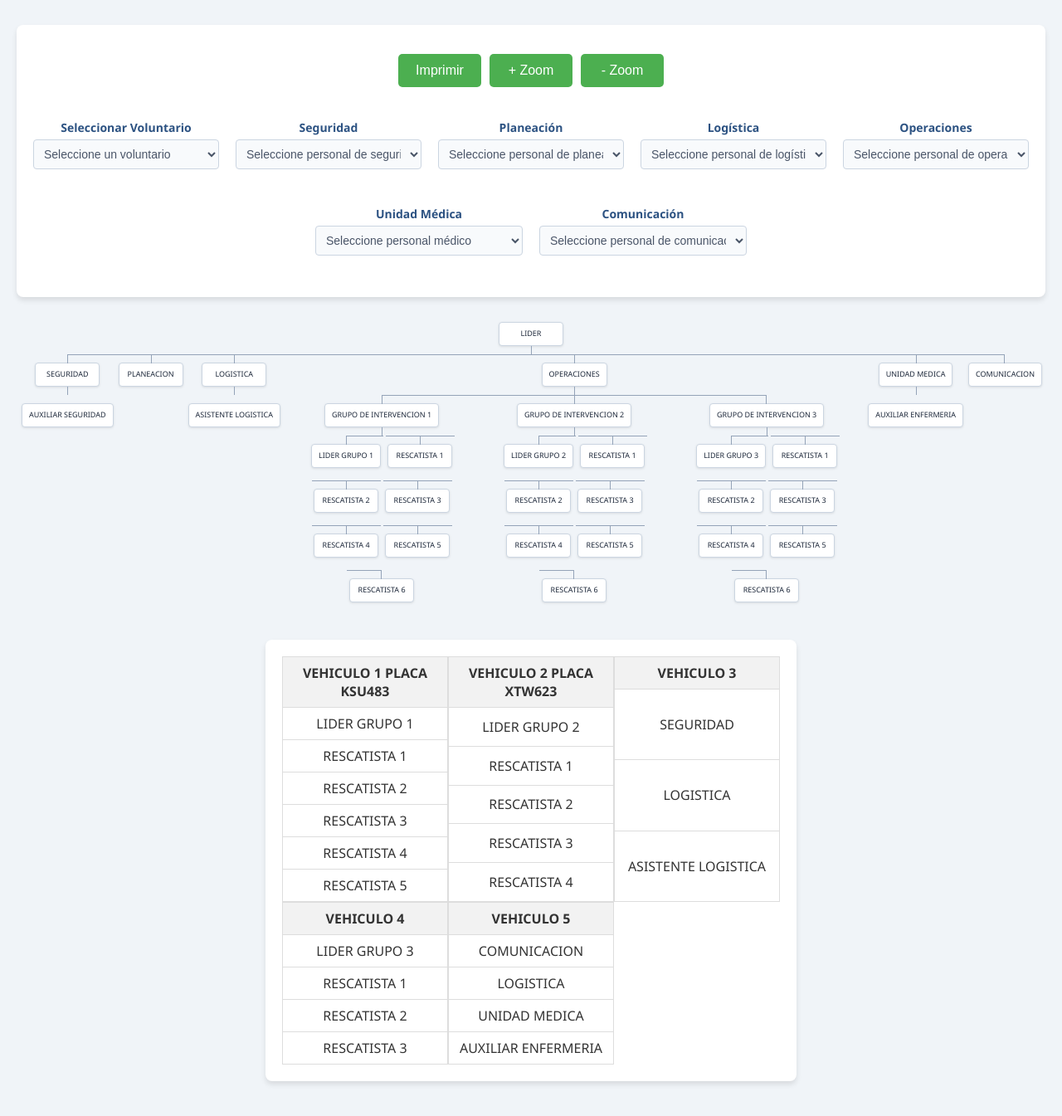
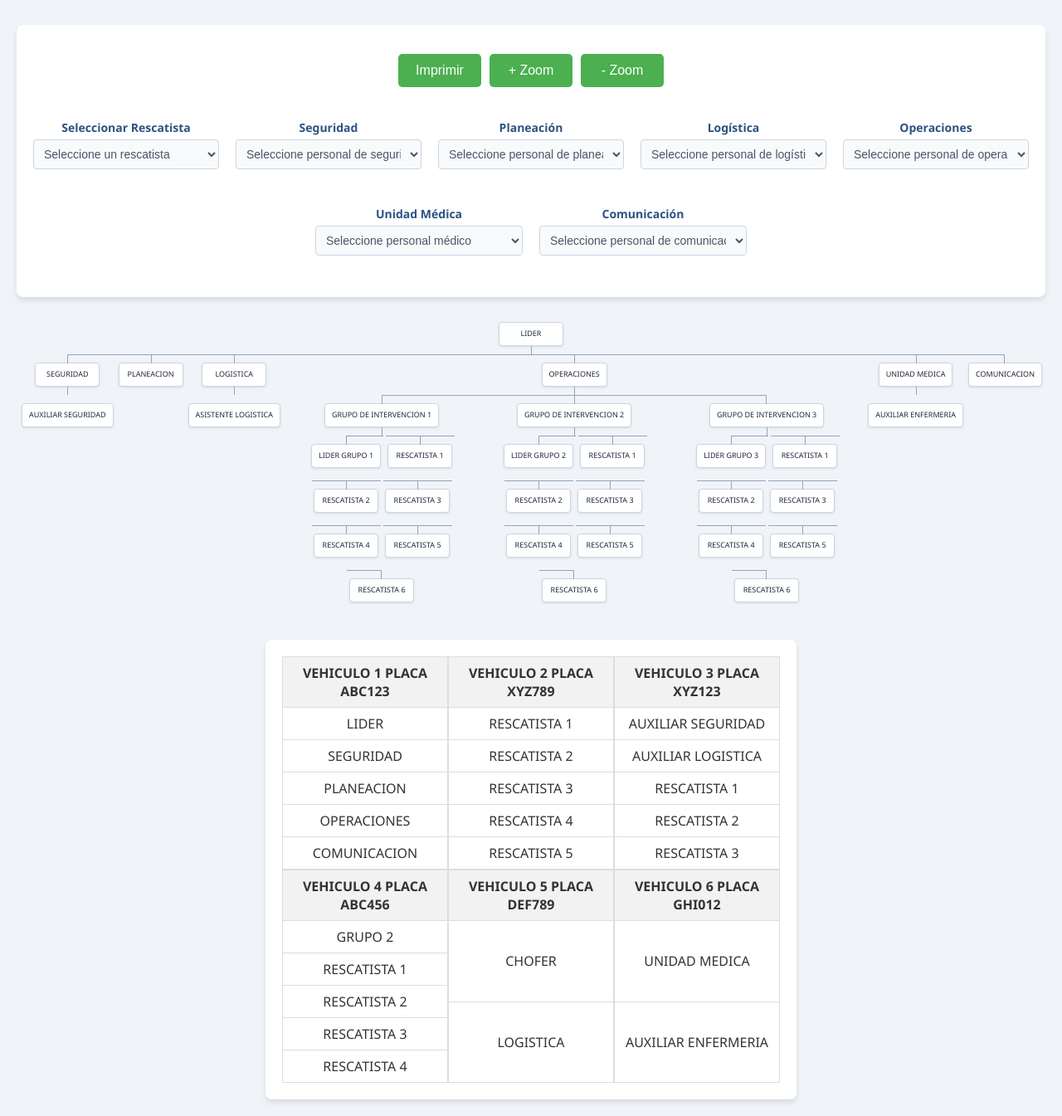
Before and after one commit to Surita-pixel/defensa, a Django app: page / in a window 1280 px wide. Shown: the part 64-1409 px from the top of the page at 83% size. Before the commit the page ends 1371 px from the top, so only its background shows below. Run offline with Django 5.2, Linux system fonts and the light colour scheme; data comes from the database, SQL or seed files in the repository; both versions use the stored data as it was after the commit.

Commit message:
version 0.1

```diff
--- a/apps/integrantes/views.py
+++ b/apps/integrantes/views.py
@@ -1,11 +1,13 @@
+from django.core.exceptions import ValidationError
+from django.urls import reverse_lazy
+from django.contrib import messages
 from django.shortcuts import render, redirect, get_object_or_404
 from django.views.generic.edit import CreateView, UpdateView
-from django.urls import reverse_lazy
 from django.views.generic import ListView, DetailView
-from django.contrib import messages
+from django.db import IntegrityError
 from django.db.models import Q
-from django.core.exceptions import ValidationError
-from django.db import IntegrityError
+
+
 from .froms import MiembroForm
 
 from .import models
@@ -84,11 +86,9 @@ class MiembroGrupoUSARCreateView(CreateView):
 class MiembroGrupoUSARUpdateView(UpdateView):
     model = models.MiembroGrupoUSAR
     template_name = 'form_miembro.html'
-    fields = ['nombre', 'puesto', 'edad', 'genero', 'cedula', 'componente',
-              'asignacion_operacional', 'eps', 'arl', 'rh', 'curso_basico',
-              'curso_sci', 'curso_svb', 'curso_crecl', 'curso_svt',
-              'curso_matpel', 'curso_macom', 'curso_revert', 'curso_bra']
+    form_class=MiembroForm
     success_url = reverse_lazy('voluntarios')
+
 
     def form_valid(self, form):
         messages.success(self.request, 'Miembro actualizado exitosamente.')
@@ -99,6 +99,14 @@ class MiembroGrupoUSARUpdateView(UpdateView):
             for error in errors:
                 messages.error(self.request, f'Error en {field}: {error}')
         return super().form_invalid(form)
+    def get_context_data(self, **kwargs):
+        context = super().get_context_data(**kwargs)
+        miembro = self.get_object()  # Obtenemos el objeto que se está editando
+        context['miembro'] = miembro
+        return context
 
 
-# def deleteView(request)
+def eliminar_voluntario(request, pk):
+    voluntario = get_object_or_404(models.MiembroGrupoUSAR, pk=pk)
+    voluntario.delete()
+    return redirect('voluntarios')
--- a/static/script.js
+++ b/static/script.js
@@ -11,6 +11,14 @@ document.addEventListener('DOMContentLoaded', function () {
     const zoomInButton = document.getElementById('zoom-in');
     const zoomOutButton = document.getElementById('zoom-out');
     const vehiculos = document.querySelectorAll('.vehiculo');
+
+    // Guardar el texto original de las celdas de vehículos
+    vehiculos.forEach(vehiculo => {
+        const celdas = vehiculo.querySelectorAll('td');
+        celdas.forEach(celda => {
+            celda.dataset.textoOriginal = celda.textContent.trim();
+        });
+    });
 
     zoomInButton.addEventListener('click', function () {
         scale += 0.1;
@@ -124,7 +132,7 @@ document.addEventListener('DOMContentLoaded', function () {
                 if (celdaVehiculo) {
                     celdaVehiculo.dataset.voluntarioId = this.dataset.voluntarioId;
                     celdaVehiculo.dataset.voluntarioNombre = this.dataset.voluntarioNombre;
-
+                    celdaVehiculo.dataset.textoOriginal = celdaVehiculo.dataset.textoOriginal || celdaVehiculo.textContent.trim();
                     celdaVehiculo.innerHTML = `${voluntarioNombre}`;
                 }
 
@@ -159,18 +167,38 @@ document.addEventListener('DOMContentLoaded', function () {
                 // Remover de las tablas de vehículos
                 const celdaVehiculo = document.querySelector(`td[data-vehiculo="${this.id}"]`);
                 if (celdaVehiculo) {
-                    celdaVehiculo.innerHTML = '';
+                    celdaVehiculo.textContent = celdaVehiculo.dataset.textoOriginal || '';
                     delete celdaVehiculo.dataset.voluntarioId;
                     delete celdaVehiculo.dataset.voluntarioNombre;
                 }
-
             }
         });
     });
-
     const printButton = document.getElementById('print');
     printButton.addEventListener('click', function () {
+        // Guarda el contenido original
+        const bodyHTML = document.body.innerHTML;
+
+        // Crea un nuevo contenido solo con el organigrama
+        let printContent = '<div class="organigrama-container" style="page-break-after: always;">'
+            + document.querySelector('.organigrama-container').innerHTML
+            + '</div>';
+
+        // Agrega un salto de página antes de cada tabla y crea el contenido de impresión
+        document.querySelectorAll('.vehiculo').forEach(vehiculo => {
+            printContent += '<div class="vehiculo" style="page-break-before: always;">'
+                + vehiculo.outerHTML
+                + '</div>';
+        });
+
+        // Reemplaza el contenido del body
+        document.body.innerHTML = printContent;
+
+        // Imprime
         window.print();
+
+        // Restaura el contenido original
+        document.body.innerHTML = bodyHTML;
     });
 
 });
--- a/static/styles.css
+++ b/static/styles.css
@@ -406,3 +406,28 @@ select:focus {
 .table-rw{
     display: flex;
 }
+@media print {
+    .organigrama-container {
+        width: 100%;
+        height: auto;
+        page-break-after: always;
+    }
+
+    .vehiculo {
+        width: 100%;
+        height: auto;
+        page-break-before: always;
+        visibility: visible;
+        position: relative;
+        margin: 0 auto;
+    }
+
+    /* Asegura que el organigrama esté en modo landscape y las tablas en portrait */
+    @page:first {
+        size: landscape;
+    }
+
+    @page {
+        size: portrait;
+    }
+}
--- a/templates/organigrama.html
+++ b/templates/organigrama.html
@@ -19,11 +19,12 @@
                 <button id="zoom-out" style="width: 100px; padding: 10px; margin: 5px; height: 40px;">- Zoom</button>
             </div>
         </div>
+
         <div class="selects-container">
             <div class="select-group">
-                <h3>Seleccionar Voluntario</h3>
+                <h3>Seleccionar Rescatista</h3>
                 <select id="selector-voluntarios" data-categoria="operaciones">
-                    <option value="">Seleccione un voluntario</option>
+                    <option value="">Seleccione un rescatista</option>
                     {% for voluntario in voluntarios_busqueda_rescate %}
                     <option value="{{ voluntario.pk }}">{{ voluntario.nombre }}</option>
                     {% endfor %}
@@ -216,27 +217,24 @@
                 <table class="vehiculo" id="vehiculo1">
                     <thead>
                         <tr>
-                            <th colspan="2">VEHICULO 1 PLACA KSU483</th>
+                            <th colspan="2">VEHICULO 1 PLACA ABC123</th>
                         </tr>
                     </thead>
                     <tbody>
                         <tr>
-                            <td id="vehiculo1-lider" data-vehiculo="lider-grupo-1">LIDER GRUPO 1</td>
+                            <td id="vehiculo1-lider" data-vehiculo="lider">LIDER</td>
                         </tr>
                         <tr>
-                            <td id="vehiculo1-rescatista1" data-vehiculo="rescatista-1-grupo-1">RESCATISTA 1</td>
+                            <td id="vehiculo1-seguridad" data-vehiculo="seguridad">SEGURIDAD</td>
                         </tr>
                         <tr>
-                            <td id="vehiculo1-rescatista2" data-vehiculo="rescatista-2-grupo-1">RESCATISTA 2</td>
+                            <td id="vehiculo1-planeacion" data-vehiculo="planeacion">PLANEACION</td>
                         </tr>
                         <tr>
-                            <td id="vehiculo1-rescatista3" data-vehiculo="rescatista-3-grupo-1">RESCATISTA 3</td>
+                            <td id="vehiculo1-operaciones" data-vehiculo="operaciones">OPERACIONES</td>
                         </tr>
                         <tr>
-                            <td id="vehiculo1-rescatista4" data-vehiculo="rescatista-4-grupo-1">RESCATISTA 4</td>
-                        </tr>
-                        <tr>
-                            <td id="vehiculo1-rescatista5" data-vehiculo="rescatista-5-grupo-1">RESCATISTA 5</td>
+                            <td id="vehiculo1-comunicacion" data-vehiculo="comunicacion">COMUNICACION</td>
                         </tr>
                     </tbody>
                 </table>
@@ -244,13 +242,10 @@
                 <table class="vehiculo" id="vehiculo2">
                     <thead>
                         <tr>
-                            <th colspan="2">VEHICULO 2 PLACA XTW623</th>
+                            <th colspan="2">VEHICULO 2 PLACA XYZ789</th>
                         </tr>
                     </thead>
                     <tbody>
-                        <tr>
-                            <td id="vehiculo2-lider" data-vehiculo="lider-grupo-2">LIDER GRUPO 2</td>
-                        </tr>
                         <tr>
                             <td id="vehiculo2-rescatista1" data-vehiculo="rescatista-1-grupo-2">RESCATISTA 1</td>
                         </tr>
@@ -263,68 +258,91 @@
                         <tr>
                             <td id="vehiculo2-rescatista4" data-vehiculo="rescatista-4-grupo-2">RESCATISTA 4</td>
                         </tr>
+                        <tr>
+                            <td id="vehiculo2-rescatista5" data-vehiculo="rescatista-5-grupo-2">RESCATISTA 5</td>
+                        </tr>
                     </tbody>
                 </table>
                 <table class="vehiculo" id="vehiculo3">
                     <thead>
                         <tr>
-                            <th colspan="2">VEHICULO 3</th>
+                            <th colspan="2">VEHICULO 3 PLACA XYZ123</th>
                         </tr>
                     </thead>
                     <tbody>
                         <tr>
-                            <td id="vehiculo3-seguridad" data-vehiculo="seguridad">SEGURIDAD</td>
+                            <td id="vehiculo3-aux-seguridad" data-vehiculo="auxiliar-seguridad">AUXILIAR SEGURIDAD</td>
                         </tr>
                         <tr>
-                            <td id="vehiculo3-logistica" data-vehiculo="logistica">LOGISTICA</td>
+                            <td id="vehiculo3-aux-logistica" data-vehiculo="asistente-logistica">AUXILIAR LOGISTICA</td>
                         </tr>
                         <tr>
-                            <td id="vehiculo3-asistente-logistica" data-vehiculo="asistente-logistica">ASISTENTE LOGISTICA</td>
+                            <td id="vehiculo3-rescatista1" data-vehiculo="rescatista-1-grupo-3">RESCATISTA 1</td>
+                        </tr>
+                        <tr>
+                            <td id="vehiculo3-rescatista2" data-vehiculo="rescatista-2-grupo-3">RESCATISTA 2</td>
+                        </tr>
+                        <tr>
+                            <td id="vehiculo3-rescatista3" data-vehiculo="rescatista-3-grupo-3">RESCATISTA 3</td>
                         </tr>
                     </tbody>
                 </table>
+
             </div>
 
             <div class="table-rw">
                 <table class="vehiculo" id="vehiculo4">
                     <thead>
                         <tr>
-                            <th colspan="2">VEHICULO 4</th>
+                            <th colspan="2">VEHICULO 4 PLACA ABC456</th>
                         </tr>
                     </thead>
                     <tbody>
                         <tr>
-                            <td id="vehiculo4-lider" data-vehiculo="lider-grupo-3">LIDER GRUPO 3</td>
+                            <td id="vehiculo4-grupo2" data-vehiculo="grupo-intervencion-2">GRUPO 2</td>
                         </tr>
                         <tr>
-                            <td id="vehiculo4-rescatista1" data-vehiculo="rescatista-1-grupo-3">RESCATISTA 1</td>
+                            <td id="vehiculo4-rescatista1" data-vehiculo="rescatista-1-grupo-2">RESCATISTA 1</td>
                         </tr>
                         <tr>
-                            <td id="vehiculo4-rescatista2" data-vehiculo="rescatista-2-grupo-3">RESCATISTA 2</td>
+                            <td id="vehiculo4-rescatista2" data-vehiculo="rescatista-2-grupo-2">RESCATISTA 2</td>
                         </tr>
                         <tr>
-                            <td id="vehiculo4-rescatista3" data-vehiculo="rescatista-3-grupo-3">RESCATISTA 3</td>
+                            <td id="vehiculo4-rescatista3" data-vehiculo="rescatista-3-grupo-2">RESCATISTA 3</td>
+                        </tr>
+                        <tr>
+                            <td id="vehiculo4-rescatista4" data-vehiculo="rescatista-4-grupo-2">RESCATISTA 4</td>
                         </tr>
                     </tbody>
                 </table>
+
                 <table class="vehiculo" id="vehiculo5">
                     <thead>
                         <tr>
-                            <th colspan="2">VEHICULO 5</th>
+                            <th colspan="2">VEHICULO 5 PLACA DEF789</th>
                         </tr>
                     </thead>
                     <tbody>
                         <tr>
-                            <td id="vehiculo5-comunicacion" data-vehiculo="comunicacion">COMUNICACION</td>
+                            <td id="vehiculo5-chofer" data-vehiculo="logistica">CHOFER</td>
                         </tr>
                         <tr>
                             <td id="vehiculo5-logistica" data-vehiculo="logistica">LOGISTICA</td>
                         </tr>
+                    </tbody>
+                </table>
+                <table class="vehiculo" id="vehiculo6">
+                    <thead>
                         <tr>
-                            <td id="vehiculo5-unidad-medica" data-vehiculo="unidad-medica">UNIDAD MEDICA</td>
+                            <th colspan="2">VEHICULO 6 PLACA GHI012</th>
+                        </tr>
+                    </thead>
+                    <tbody>
+                        <tr>
+                            <td id="vehiculo6-unidad-medica" data-vehiculo="unidad-medica">UNIDAD MEDICA</td>
                         </tr>
                         <tr>
-                            <td id="vehiculo5-auxiliar-enfermeria" data-vehiculo="auxiliar-enfermeria">AUXILIAR ENFERMERIA</td>
+                            <td id="vehiculo6-aux-enfermeria" data-vehiculo="auxiliar-enfermeria">AUXILIAR ENFERMERIA</td>
                         </tr>
                     </tbody>
                 </table>
--- a/templates/voluntario.html
+++ b/templates/voluntario.html
@@ -5,6 +5,12 @@
 {% block content %}
 <h1>Detalle del Voluntario</h1>
 <a href="{% url 'editar_miembro' voluntario.pk %}" class="edit-button">Editar Voluntario</a>
+
+<form action="{% url 'eliminar_miembro' voluntario.pk %}" method="post" style="display:inline;">
+    {% csrf_token %}
+    <button type="submit" onclick="return confirm('¿Estás seguro de que quieres eliminar a este voluntario?');" class="delete-button">Eliminar Voluntario</button>
+</form>
+
 <table>
     <tr>
         <th>Nombre</th>
--- a/templates/voluntarios_detail.html
+++ b/templates/voluntarios_detail.html
@@ -1,9 +1,14 @@
 {% extends "base.html" %}
+{%load static%}
 
 {% block title %}Detalle de Voluntarios{% endblock %}
 
 {% block content %}
     <h1>Detalle de Voluntarios</h1>
+    <button class="submit-btn" style="width: 100px; padding: 10px; margin: 5px; height: 40px;" onclick="window.location.href='{% url 'crear_miembro' %}'">
+        Crear
+    </button>
+
     <table>
         <thead>
             <tr>
--- a/usar_l_ns/urls.py
+++ b/usar_l_ns/urls.py
@@ -16,7 +16,7 @@ Including another URLconf
 """
 from django.contrib import admin
 from django.urls import path
-from apps.integrantes.views import OrganigramaView,VoluntariosView,VoluntarioDetail,MiembroGrupoUSARCreateView, MiembroGrupoUSARUpdateView
+from apps.integrantes.views import OrganigramaView,VoluntariosView,VoluntarioDetail,MiembroGrupoUSARCreateView, MiembroGrupoUSARUpdateView, eliminar_voluntario
 
 urlpatterns = [
     path('admin/', admin.site.urls),
@@ -25,4 +25,5 @@ urlpatterns = [
     path('voluntario/<int:pk>/', VoluntarioDetail.as_view(), name='voluntario_detail'),
     path('voluntario/nuevo/', MiembroGrupoUSARCreateView.as_view(), name='crear_miembro'),
     path('voluntario/editar/<int:pk>/', MiembroGrupoUSARUpdateView.as_view(), name='editar_miembro'),
+    path('voluntario/eliminar/<int:pk>/', eliminar_voluntario, name='eliminar_miembro'),
 ]
```
Also changed, not shown: templates/form_miembro.html (+10 -2 lines), db.sqlite3 (added). Lines whose indentation alone changed are shown as unchanged.
